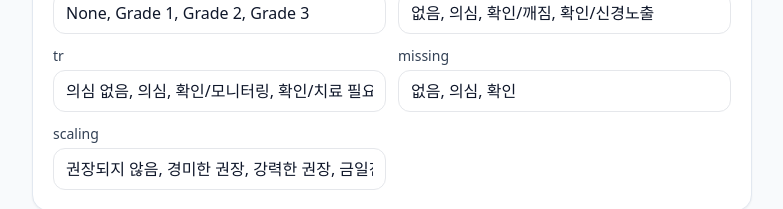
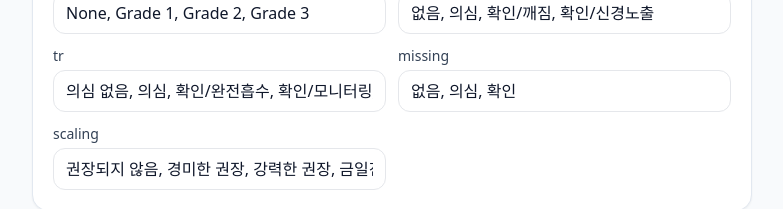
Before and after one commit to hodewdew-creator/BS_health_report_editor, a React (Vite) app: page / in a window 1280 px wide. Shown: the part 3043-3252 px from the top of the page, without its empty margins (64-847 px from the left). Built offline with nearby package versions, Linux system fonts and the light colour scheme.

Commit message:
Update App.jsx

```diff
--- a/src/App.jsx
+++ b/src/App.jsx
@@ -165,7 +165,7 @@ const DEFAULT_DENTAL_OPTS = {
   gingivitis: ["None", "Grade 1", "Grade 2", "Grade 3"],
   calculus: ["None", "Grade 1", "Grade 2", "Grade 3"],
   fracture: ["없음", "의심", "확인/깨짐", "확인/신경노출"],
-  tr: ["의심 없음", "의심", "확인/모니터링","확인/치료 필요"],
+  tr: ["의심 없음", "의심", "확인/완전흡수","확인/모니터링","확인/치료 필요"],
   missing: ["없음", "의심", "확인"],
   scaling: ["권장되지 않음", "경미한 권장", "강력한 권장","금일진행완료"],
 };
```
